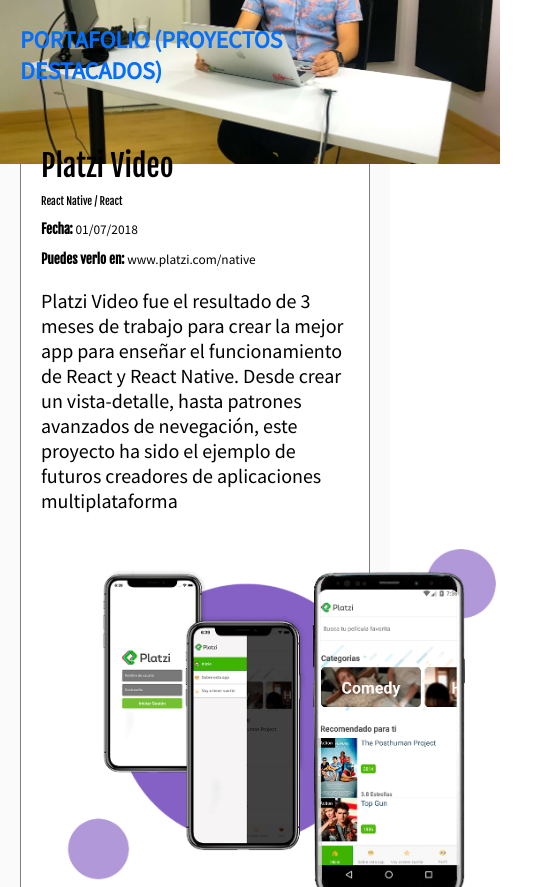
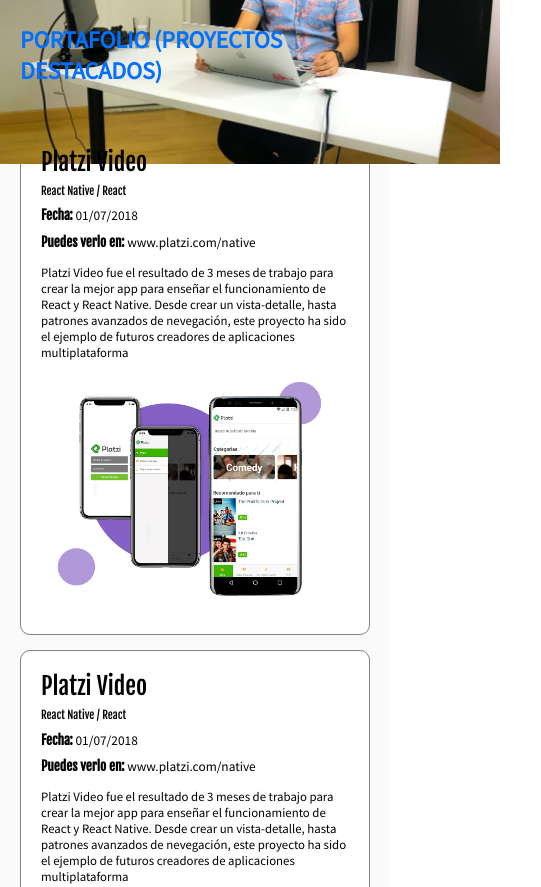
Before and after one commit to Kenishi6221/project.speed.html, a website built with webpack: page index.html in a window 390 px wide. Shown: the part 520-1407 px from the top of the page, 541 px wide, since content can reach past the window. Built offline with nearby package versions, Linux system fonts and the light colour scheme.

Commit message:
Apply respontive in project section

```diff
--- a/css/estilos.css
+++ b/css/estilos.css
@@ -84,6 +84,9 @@
   object-fit: cover;
 }
 
+.project-imageContainer img{
+  max-width: 100%;
+}
 
 .portfolio {
   background: #fafafa;
@@ -141,11 +144,11 @@
 
 
 .project-details {
-  width: 500px;
+  width: 50%;
 }
 
 .project-imageContainer {
-  width: 500px;
+  width: 50%;
 }
 
 .header {
@@ -351,18 +354,47 @@
           .header ol li{
             height: 50px;
           }
-
           .header a{
             justify-content: center;
           }
-
           .header .logo {
             text-align: center;
           }
+          .project{
+            display: block;
+          }
+          .project-imageContainer{
+            width: auto;
+            text-align: center;
+          }
+          .project-details{
+            width: auto;
+            font-size: 16px;
+          }
+          .project-title{
+              font-size: 1.5em;
+              margin-bottom: 0.3em;
+          }
+          .project-url{
+            font-size: 1em;
+          }
+          .project-course{
+            font-size: 0.7em;
+          }
+          .project-description{
+            font-size: 0.8em;
+          }
+          .project-course, .project-date, .project-url {
+            margin: 0.4em 0;
+        }
+
 }
 
 @media screen and (max-width:480){
-
+  .project-details{
+    width: auto;
+    font-size: 12px;
+  }
 }
 
 @media screen and (max-width:320){
```
